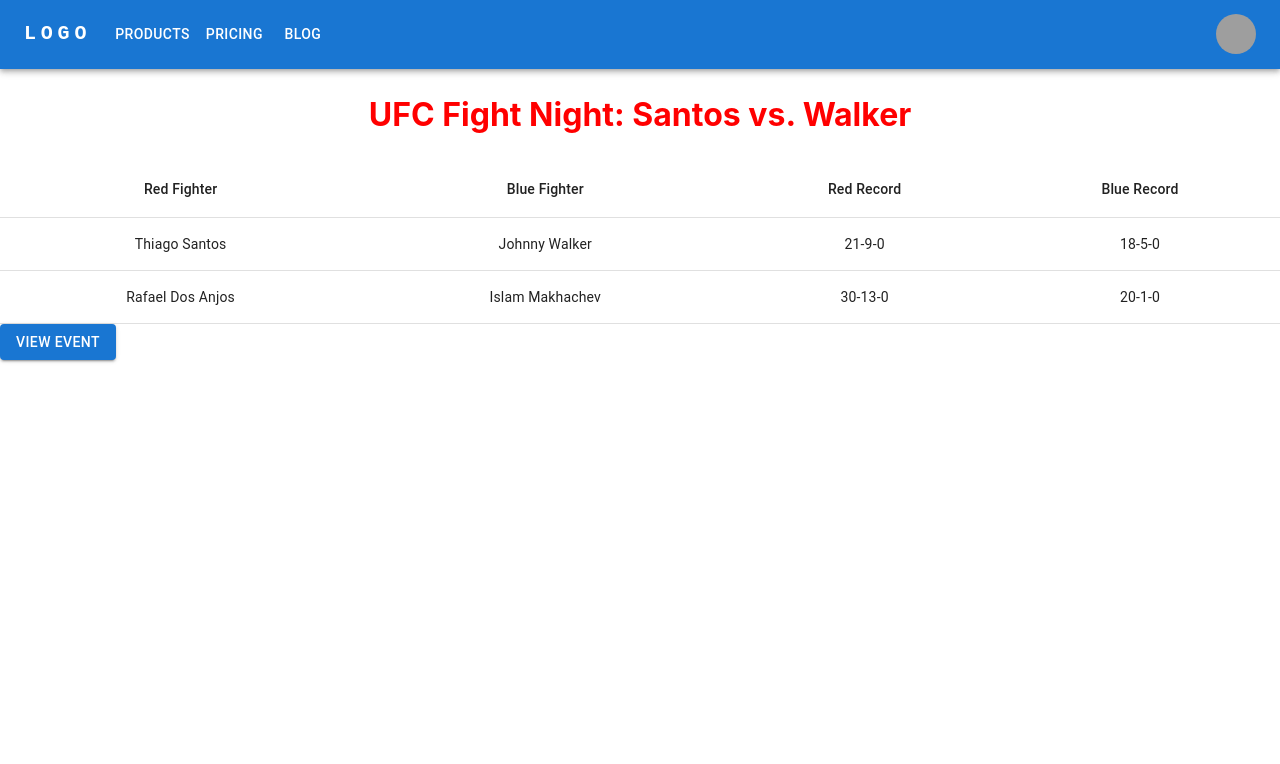
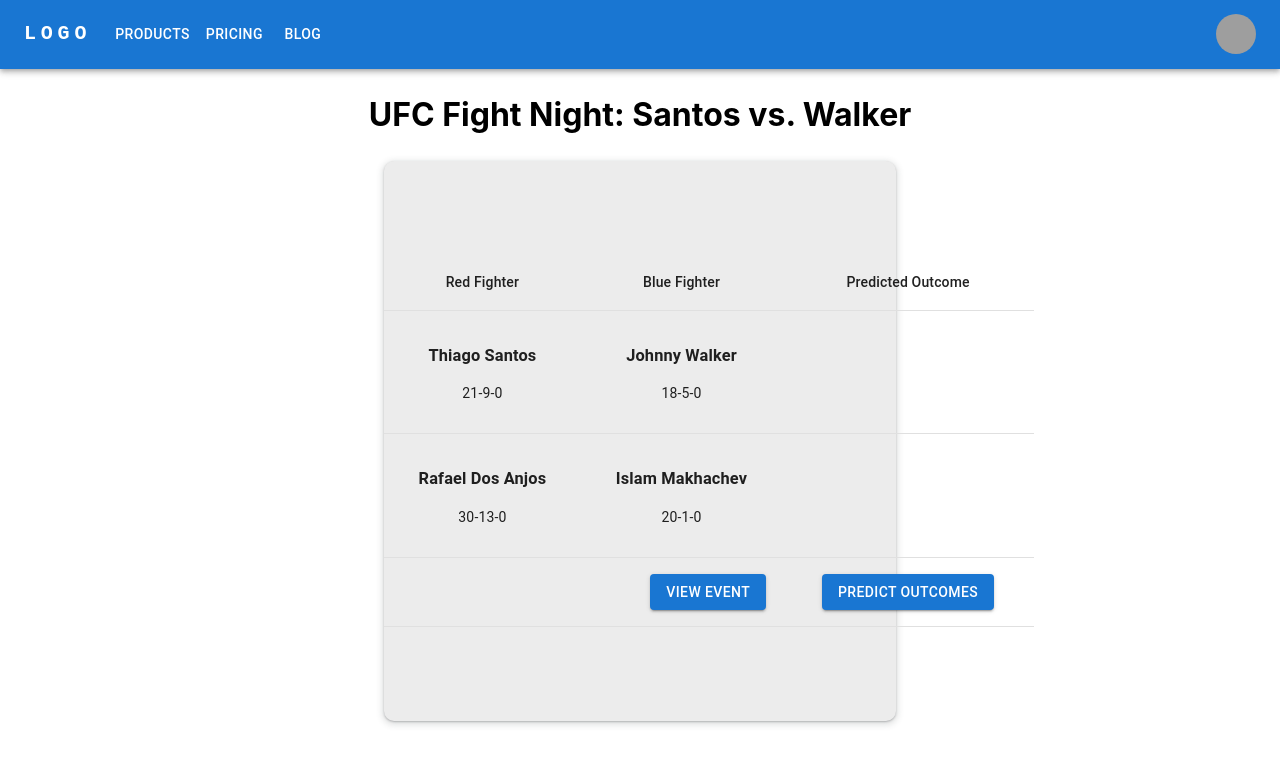
Before and after one commit to Wyndegarde/ufc_frontend, a React (Create React App) app: page / in a window 1280 px wide. Shown: the top 764 px of the page. Built offline with nearby package versions, Linux system fonts and the light colour scheme; grey boxes are pictures that could not be loaded.

Commit message:
broke out into components

```diff
--- a/src/components/EventCard.tsx
+++ /dev/null
@@ -1,89 +0,0 @@
-import Box from "@mui/material/Box";
-import Button from "@mui/material/Button";
-import Table from "@mui/material/Table";
-import TableBody from "@mui/material/TableBody";
-import TableCell from "@mui/material/TableCell";
-import TableHead from "@mui/material/TableHead";
-import TableRow from "@mui/material/TableRow";
-
-interface Bout {
-  id: number;
-  redFighter: string;
-  blueFighter: string;
-  redRecord: string;
-  blueRecord: string;
-}
-const bouts: Bout[] = [
-  {
-    id: 1,
-    redFighter: "Thiago Santos",
-    blueFighter: "Johnny Walker",
-    redRecord: "21-9-0",
-    blueRecord: "18-5-0",
-  },
-  {
-    id: 2,
-    redFighter: "Rafael Dos Anjos",
-    blueFighter: "Islam Makhachev",
-    redRecord: "30-13-0",
-    blueRecord: "20-1-0",
-  },
-];
-const EventCard = () => {
-  return (
-    <>
-      <h2
-        style={{
-          color: "red",
-          fontSize: "2rem",
-          textAlign: "center",
-        }}
-      >
-        UFC Fight Night: Santos vs. Walker
-      </h2>
-      {/* <Box
-        component="form"
-        sx={{
-          bgcolor: "primary.main",
-          marginTop: "1rem",
-          display: "flex",
-          alignItems: "center",
-          height: "80vh",
-          width: "40vw",
-          marginLeft: "auto",
-          marginRight: "auto",
-        }}
-      > */}
-        <Table sx={{ minWidth: 650 }} aria-label="simple table">
-          <TableHead>
-            <TableRow>
-              <TableCell align="center">Red Fighter</TableCell>
-              <TableCell align="center">Blue Fighter</TableCell>
-              <TableCell align="center">Red Record</TableCell>
-              <TableCell align="center">Blue Record</TableCell>
-            </TableRow>
-          </TableHead>
-          <TableBody>
-            {bouts.map((bout) => (
-              <TableRow key={bout.id}>
-                <TableCell align="center">{bout.redFighter}</TableCell>
-                <TableCell align="center">{bout.blueFighter}</TableCell>
-                <TableCell align="center">{bout.redRecord}</TableCell>
-                <TableCell align="center">{bout.blueRecord}</TableCell>
-              </TableRow>
-            ))}
-          </TableBody>
-        </Table>
-
-      {/* </Box> */}
-      <Button
-          variant="contained"
-          sx={{ marginLeft: "auto", marginRight: "auto" }}
-        >
-          View Event
-        </Button>
-    </>
-  );
-};
-
-export default EventCard;
--- /dev/null
+++ b/src/components/eventCard/Bout.tsx
@@ -0,0 +1,24 @@
+import TableRow from "@mui/material/TableRow";
+import TableCell from "@mui/material/TableCell";
+
+const Bout = ({ bout }: any) => {
+  return (
+    <TableRow key={bout.id}>
+      <TableCell align="center">
+        <div>
+          <h3>{bout.redFighter}</h3>
+          <p>{bout.redRecord}</p>
+        </div>
+      </TableCell>
+      <TableCell align="center">
+        <div>
+          <h3>{bout.blueFighter}</h3>
+          <p>{bout.blueRecord}</p>
+        </div>
+      </TableCell>
+      <TableCell align="center"></TableCell>
+    </TableRow>
+  );
+};
+
+export default Bout;
--- /dev/null
+++ b/src/components/eventCard/EventCard.tsx
@@ -0,0 +1,39 @@
+import Box from "@mui/material/Box";
+import Button from "@mui/material/Button";
+import Container from "@mui/material/Container";
+
+import { BoutObj } from "../../types";
+import { EventTable, EventTitle } from ".";
+
+const bouts: BoutObj[] = [
+  {
+    id: 1,
+    redFighter: "Thiago Santos",
+    blueFighter: "Johnny Walker",
+    redRecord: "21-9-0",
+    blueRecord: "18-5-0",
+  },
+  {
+    id: 2,
+    redFighter: "Rafael Dos Anjos",
+    blueFighter: "Islam Makhachev",
+    redRecord: "30-13-0",
+    blueRecord: "20-1-0",
+  },
+];
+const EventCard = () => {
+  return (
+    <>
+      <Container sx={{ bgcolor: "white" }}>
+        <EventTitle />
+        <Box component="form" className="event-table">
+          <EventTable bouts={bouts} />
+
+
+          </Box>
+      </Container>
+    </>
+  );
+};
+
+export default EventCard;
--- /dev/null
+++ b/src/components/eventCard/EventTable.tsx
@@ -0,0 +1,45 @@
+import Table from "@mui/material/Table";
+import TableBody from "@mui/material/TableBody";
+import TableRow from "@mui/material/TableRow";
+import TableCell from "@mui/material/TableCell";
+import Button from "@mui/material/Button";
+import { TableHeader, Bout } from ".";
+
+const EventTable = ({ bouts }: any) => {
+  return (
+    <Table sx={{ minWidth: 650 }} aria-label="simple table">
+      <TableHeader />
+      <TableBody>
+        {bouts.map((bout: any) => (
+          <Bout bout={bout} />
+        ))}
+      </TableBody>
+
+    <TableRow >
+        <TableCell align="center" >
+            </TableCell>
+        <TableCell align="center" >
+
+      <Button
+        component="div"
+        variant="contained"
+        sx={{ float: "right"}}
+        >
+        View Event
+      </Button>
+        </TableCell>
+        <TableCell align="center">
+
+      <Button
+        component="div"
+        variant="contained"
+        >
+        Predict Outcomes
+      </Button>
+        </TableCell>
+          </TableRow>
+    </Table>
+  );
+};
+
+export default EventTable;
--- /dev/null
+++ b/src/components/eventCard/EventTitle.tsx
@@ -0,0 +1,19 @@
+import React from 'react'
+
+const EventTitle = () => {
+  return (
+
+
+      <h2
+        style={{
+          color: "black",
+          fontSize: "2rem",
+          textAlign: "center",
+        }}
+      >
+        UFC Fight Night: Santos vs. Walker
+      </h2>
+  )
+}
+
+export default EventTitle
--- /dev/null
+++ b/src/components/eventCard/TableHeader.tsx
@@ -0,0 +1,19 @@
+import TableHead from "@mui/material/TableHead";
+import TableRow from "@mui/material/TableRow";
+import TableCell from "@mui/material/TableCell";
+
+const TableHeader = () => {
+  return (
+      <TableHead>
+              <TableRow>
+                <TableCell align="center">Red Fighter</TableCell>
+                <TableCell align="center">Blue Fighter</TableCell>
+                <TableCell align="center">Predicted Outcome</TableCell>
+              </TableRow>
+            </TableHead>
+
+  )
+}
+
+export default TableHeader
+// box-shadow: rgba(60, 64, 67, 0.3) 0px 1px 2px 0px, rgba(60, 64, 67, 0.15) 0px 2px 6px 2px;
--- /dev/null
+++ b/src/components/eventCard/index.ts
@@ -0,0 +1,5 @@
+export {default as Bout} from './Bout';
+export {default as EventCard} from './EventCard';
+export {default as EventTable} from './EventTable';
+export {default as EventTitle} from './EventTitle';
+export {default as TableHeader} from './TableHeader';
--- a/src/components/index.ts
+++ b/src/components/index.ts
@@ -1,2 +1,2 @@
-export {default as EventCard} from './EventCard';
+export {EventCard} from './eventCard';
 export {default as ResponsiveAppBar} from './ResponsiveAppBar';
--- a/src/index.css
+++ b/src/index.css
@@ -11,3 +11,17 @@
   font-family: source-code-pro, Menlo, Monaco, Consolas, 'Courier New',
     monospace;
 }
+
+.event-table{
+    background-color: rgb(236, 236, 236);
+    margin-top: 1rem;
+    display: flex;
+    align-items: center;
+    height: 70vh;
+    width: 40vw;
+    margin-left: auto;
+    margin-right: auto;
+    border-radius: 10px;
+    box-shadow:
+      rgba(60, 64, 67, 0.3) 0px 1px 2px 0px, rgba(60, 64, 67, 0.15) 0px 2px 6px 2px;
+}
--- /dev/null
+++ b/src/types/index.ts
@@ -0,0 +1 @@
+export * from './types';
--- /dev/null
+++ b/src/types/types.ts
@@ -0,0 +1,7 @@
+export type BoutObj = {
+  id: number;
+  redFighter: string;
+  blueFighter: string;
+  redRecord: string;
+  blueRecord: string;
+}
```
